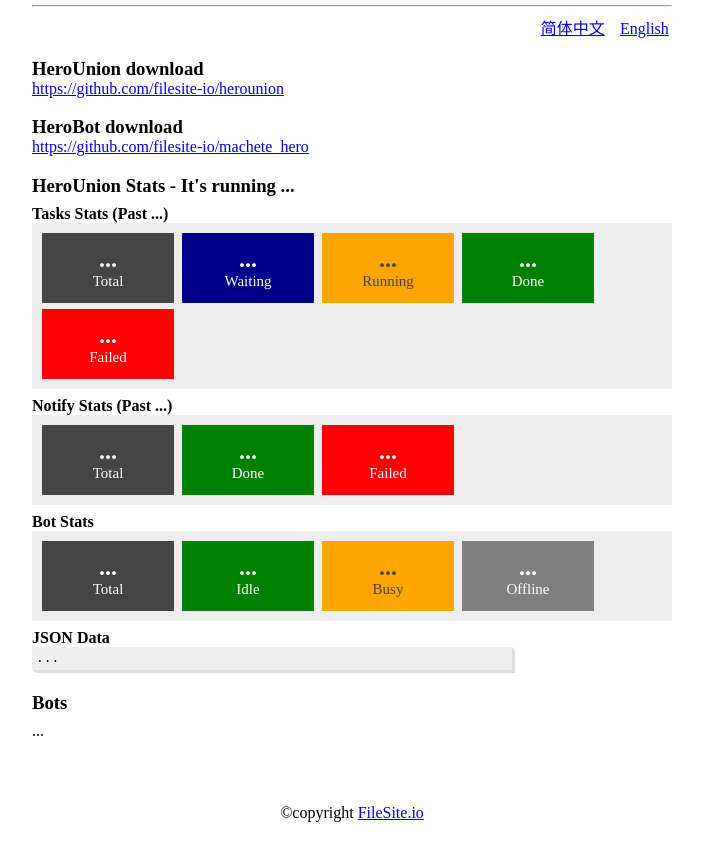
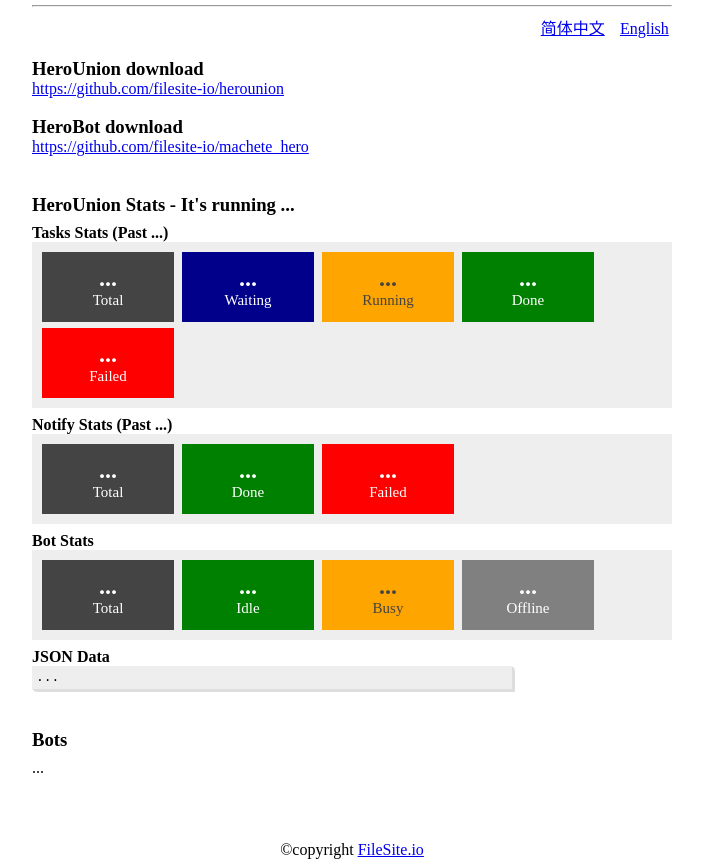
Before and after one commit to filesite-io/herounion, a website: page public/en/index.html in a window 1280 px wide. Shown: the part 48-915 px from the top of the page, without its empty margins (288-991 px from the left). Before the commit the page ends 878 px from the top, so only its background shows below. Drawn offline with Linux system fonts and the light colour scheme; no server answers.

Commit message:
添加favicon.ico网站logo小图标

```diff
--- a/public/en/index.html
+++ b/public/en/index.html
@@ -21,6 +21,7 @@
         .text-right{text-align:right}
         .mt-d5{margin-top:.5em}
         .mt-1{margin-top:1em}
+        .mt-2{margin-top:2em}
         .mt-4{margin-top:4em}
         .mx-d2{margin-left:.5em;margin-right:.2em}
 
@@ -54,7 +55,8 @@
     <h3 class="mt-1">HeroBot download</h3>
     <p><a href="https://github.com/filesite-io/machete_hero" target="_blank">https://github.com/filesite-io/machete_hero</a></p>
 
-    <h3 class="mt-1">HeroUnion Stats - It's running <span class="run_time">...</span></h3>
+    <h3 class="mt-2">HeroUnion Stats - It's running <span class="run_time">...</span></h3>
+
     <h4 class="mt-d5">Tasks Stats (Past <span class="cache_time">...</span>)</h4>
     <div class="stats taskStatus">
         <span class="col">
@@ -118,7 +120,7 @@
     <h4 class="mt-d5">JSON Data</h4>
     <pre><code id="herounion_stats">...</code></pre>
 
-    <h3 class="mt-1">Bots</h3>
+    <h3 class="mt-2">Bots</h3>
     <dl class="mt-d5" id="herobots">...</dl>
 
 
```
Also changed, not shown: public/index.html (+4 -2 lines), public/favicon.ico (added).
